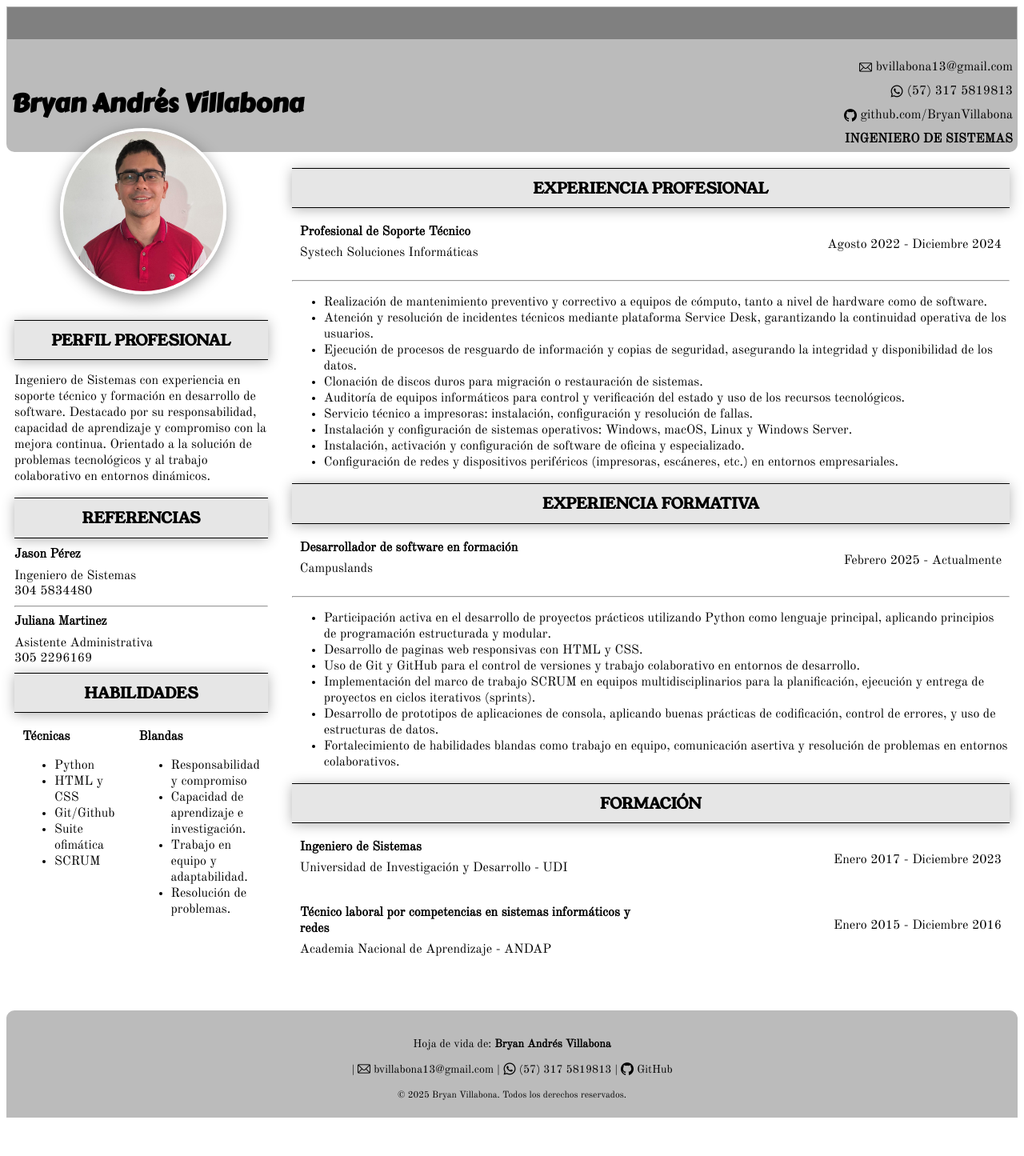
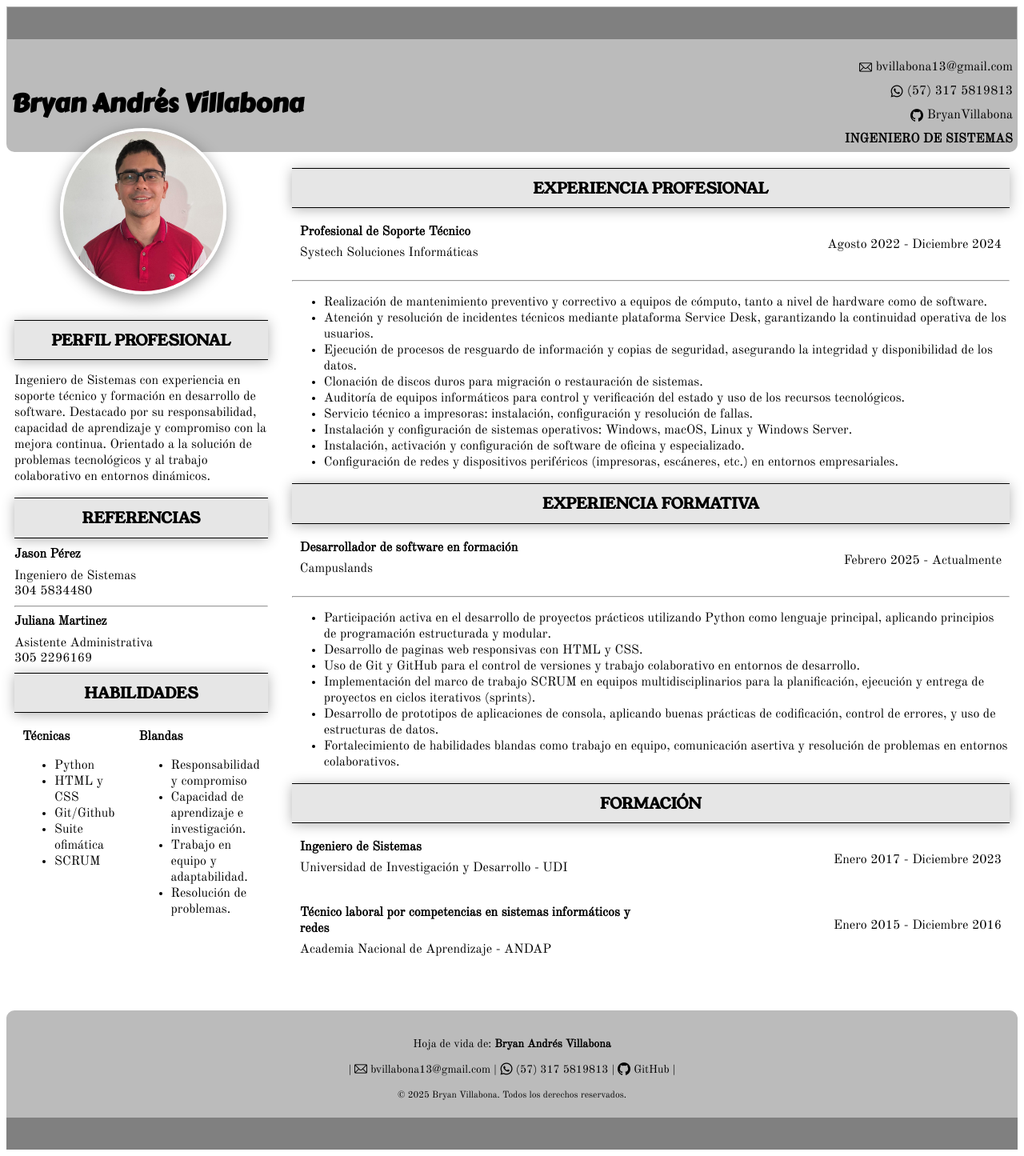
Before and after one commit to BryanVillabona/hoja-de-vida, a plain HTML site: page index.html in a window 1280 px wide. Shown: the whole page at 80% size. Before the commit the page ends 1405 px from the top, so only its background shows below. Drawn offline with Linux system fonts and the light colour scheme.

Commit message:
feat: :sparkles: Corrección en footer
By @BryanVillabona

```diff
--- a/css/estilos.css
+++ b/css/estilos.css
@@ -43,7 +43,6 @@ h3 {
     padding: 5px;
     font-family: 'YoungSerif';
 }
-
 
 header {
     background-color: rgb(187, 187, 187);
@@ -95,6 +94,7 @@ table {
     display: grid;
     grid-template-columns: 26fr 74fr; /* Dos columnas iguales. fr: fracción del espacio disponible. */
     gap: 10px; /* Espacio entre las columnas (opcional) */
+
 }
 
 .contenedor2 {
@@ -105,7 +105,8 @@ table {
 
 .columnas, .columnas2 {
     padding: 10px; /* Espacio dentro de cada columna (opcional) */
- /* Borde de cada columna (opcional) */
+
+
 }
 
 .referencias {
--- a/index.html
+++ b/index.html
@@ -32,11 +32,12 @@
                 <tr>
                     <td class="info">
                         <img class="icono" src="./img/github.png" alt="correo" width="16" height="16">
-                        <a href="https://github.com/BryanVillabona?tab=repositories">github.com/BryanVillabona</a>
+                        <a href="https://github.com/BryanVillabona?tab=repositories">BryanVillabona</a>
                     </td>
                 </tr>
                 <tr>
                     <td class="info"><strong>INGENIERO DE SISTEMAS</strong></td>
+
                 </tr>
             </tbody>
         </table>
@@ -192,25 +193,23 @@
         <div class="footer-contenido">
             <p>Hoja de vida de: <strong>Bryan Andrés Villabona</strong></p>
             <p>
-                 | <img class="icono" src="./img/correo.png" alt="correo" width="16" height="16">
+                | <img class="icono" src="./img/correo.png" alt="correo" width="16" height="16">
                 <a href="mailto:bvillabona13@gmail.com">
                     bvillabona13@gmail.com
                 </a>
-                 | <img class="icono" src="./img/whatsapp.png" alt="correo" width="16" height="16">
+                | <img class="icono" src="./img/whatsapp.png" alt="correo" width="16" height="16">
                 <a href="https://wa.me/573175819813" target="_blank">
                     (57) 317 5819813
                 </a>
-                 | <img class="icono" src="./img/github.png" alt="correo" width="16" height="16">
+                | <img class="icono" src="./img/github.png" alt="correo" width="16" height="16">
                 <a href="https://github.com/BryanVillabona?tab=repositories" target="_blank">
                     GitHub
-                </a>
+                </a> |
             </p>
             <small>© 2025 Bryan Villabona. Todos los derechos reservados.</small>
         </div>
     </footer>
-
-
-
+    <div class="cabecera"></div>
 </body>
 
 </html>
```
